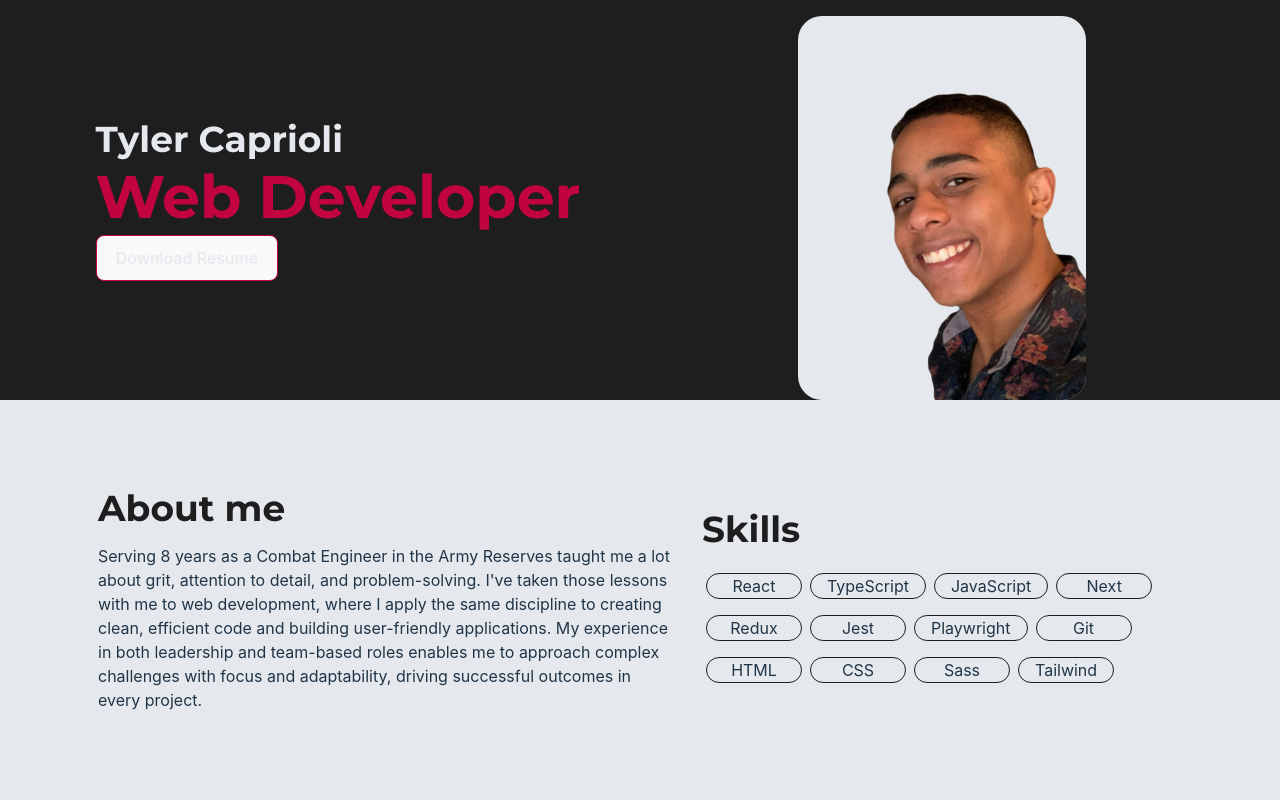
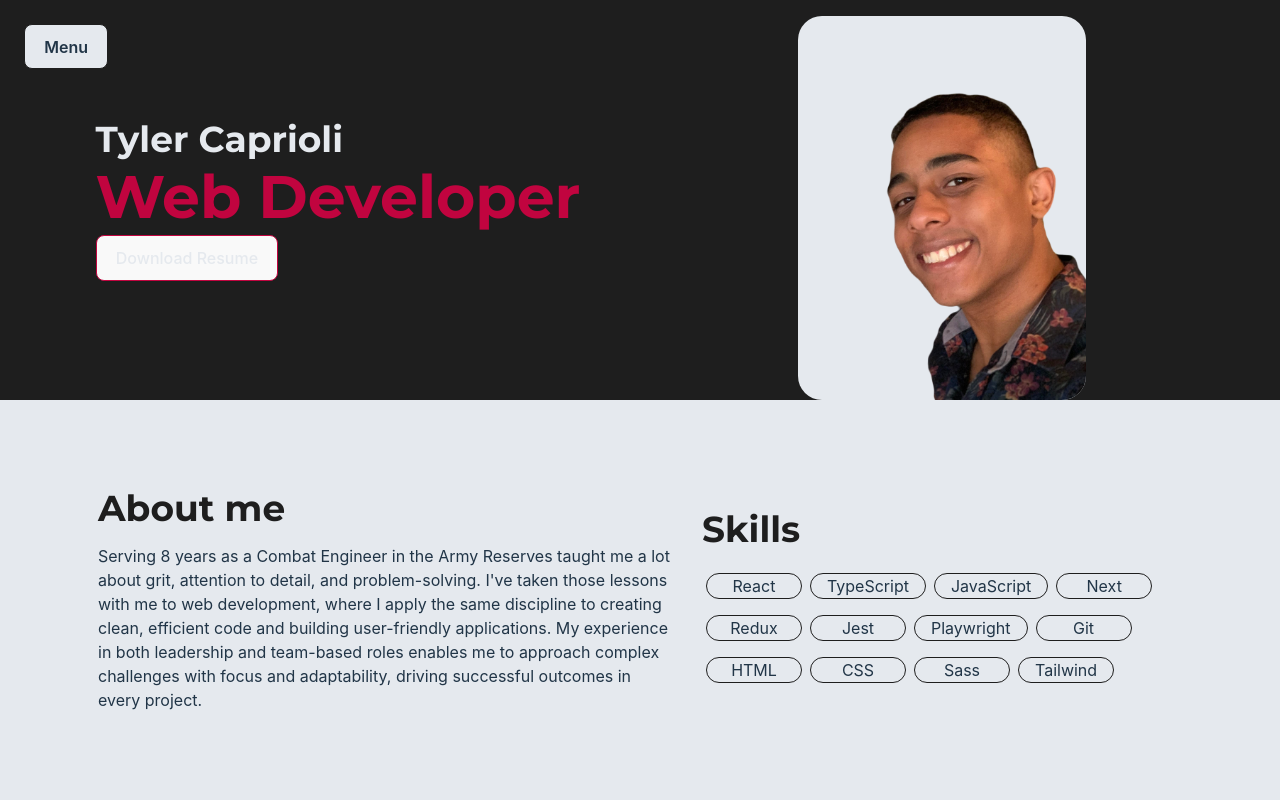
Before and after one commit to TCaprioli/Portfolio, a React (Vite) app: page / in a window 1280 px wide. Shown: the top 800 px of the page. Built offline with nearby package versions, Linux system fonts and the light colour scheme; a web font is replaced by a local one.

Commit message:
Add nav menu

```diff
--- a/src/App.tsx
+++ b/src/App.tsx
@@ -1,10 +1,12 @@
 import { About } from "./components/About"
 import { Contact } from "./components/Contact"
 import { Landing } from "./components/Landing"
+import { NavMenu } from "./components/NavMenu"
 import { Projects } from "./components/Projects"
 function App() {
   return (
-    <div className="flex flex-col w-screen bg-steel">
+    <div className="flex flex-col w-screen">
+      <NavMenu />
       <Landing />
       <About />
       <Projects />
--- /dev/null
+++ b/src/components/NavMenu.tsx
@@ -0,0 +1,34 @@
+import { useState } from "react"
+import { useFocusListener } from "../hooks/useFocusListener"
+
+export const NavMenu = () => {
+  const [display, setDisplay] = useState<boolean>(false)
+  const { ref } = useFocusListener<HTMLDivElement>({
+    handleOutOfFocus: () => setDisplay(false),
+  })
+  return (
+    <div className="fixed flex flex-col items-center p-6" ref={ref}>
+      <button
+        className="relative flex bg-steel items-center border border-charcoal font-semibold"
+        onClick={() => setDisplay((prev) => !prev)}
+      >
+        Menu
+      </button>
+      {display && (
+        <nav className=" border border-charcoal border-t-0 bg-steel p-2 rounded-md">
+          <ul>
+            <li className="py-2 hover:text-cherry">
+              <a href="#home">Home</a>
+            </li>
+            <li className="py-2 hover:text-cherry">
+              <a href="#projects">Projects</a>
+            </li>
+            <li className="py-2 hover:text-cherry">
+              <a href="#contact">Contact</a>
+            </li>
+          </ul>
+        </nav>
+      )}
+    </div>
+  )
+}
--- /dev/null
+++ b/src/hooks/useFocusListener.ts
@@ -0,0 +1,19 @@
+import { useEffect, useRef } from "react"
+
+export function useFocusListener<T extends HTMLElement>(args: {
+  handleInFocus?: () => void
+  handleOutOfFocus?: () => void
+}) {
+  const elementRef = useRef<T | null>(null)
+  useEffect(() => {
+    window.addEventListener("click", (ev) => {
+      if (!(ev.target instanceof Node) || !elementRef.current) return
+      if (elementRef.current.contains(ev.target) && args.handleInFocus)
+        args.handleInFocus()
+      if (!elementRef.current.contains(ev.target) && args.handleOutOfFocus)
+        args.handleOutOfFocus()
+    })
+  })
+
+  return { ref: elementRef }
+}
```
